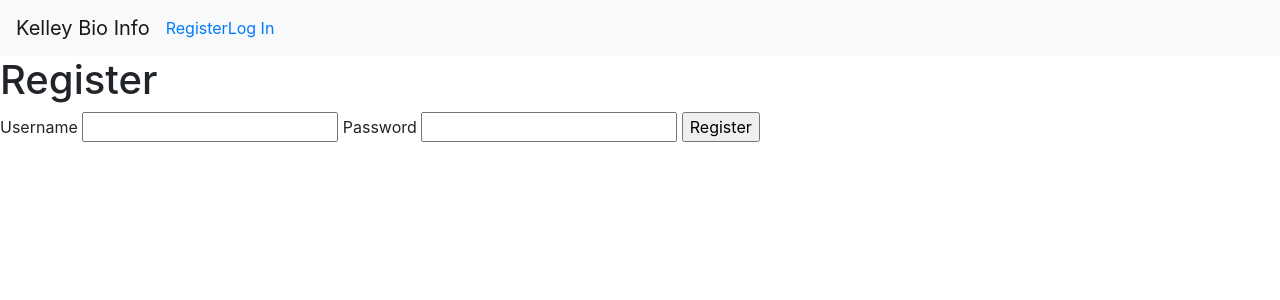
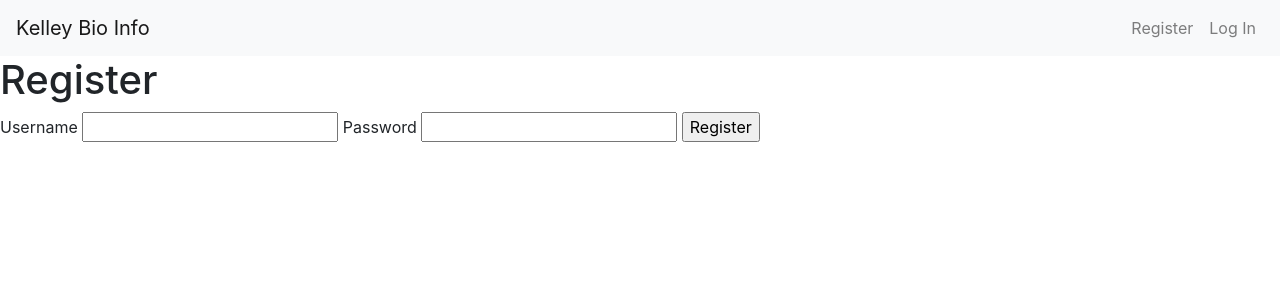
Before and after one commit to thyrgle/kelleybioinfo, a Flask app: page /auth/register in a window 1280 px wide. Shown: the top 300 px of the page. Run offline with Flask 2, Linux system fonts and the light colour scheme; some libraries are stand-ins or nearby versions.

Commit message:
Fixed navbar

```diff
--- a/app/templates/base.html
+++ b/app/templates/base.html
@@ -3,22 +3,21 @@
 <link rel="stylesheet" href="https://stackpath.bootstrapcdn.com/bootstrap/4.1.3/css/bootstrap.min.css" integrity="sha384-MCw98/SFnGE8fJT3GXwEOngsV7Zt27NXFoaoApmYm81iuXoPkFOJwJ8ERdknLPMO" crossorigin="anonymous">
 <nav class="navbar navbar-expand-lg navbar-light bg-light">
   <a class="navbar-brand" href="#">Kelley Bio Info</a>
-  <div class="collapse navbar-collapse" id="navbarSupportedContent">
-    <ul class="navbar-nav mr-auto">
+  <ul class="navbar-nav ml-auto">
     {% if g.user %}
-      <li class="nav-item active">
-	<a class="nav-link" href="profile.html">{{ g.user['username'] }}</a>
+      <li class="nav-item">
+        <a class="nav-link" href="profile.html">{{ g.user['username'] }}</a>
       </li>
-      <li class="nav-item active">
-	<a href="{{ url_for('auth.logout') }}">Log Out</a>
+      <li class="nav-item">
+        <a class="nav-link" href="{{ url_for('auth.logout') }}">Log Out</a>
       </li>
     {% else %}
-      <li class="nav-item active">
-        <a href="{{ url_for('auth.register') }}">Register</a>
-      </li>
-      <li class="nav-item active">
-        <a href="{{ url_for('auth.login') }}">Log In</a>
-      </li>
+    <li class="nav-item">
+      <a class="nav-link" href="{{ url_for('auth.register') }}">Register</a>
+    </li>
+    <li class="nav-item">
+      <a class="nav-link" href="{{ url_for('auth.login') }}">Log In</a>
+    </li>
     {% endif %}
   </ul>
 </nav>
```
